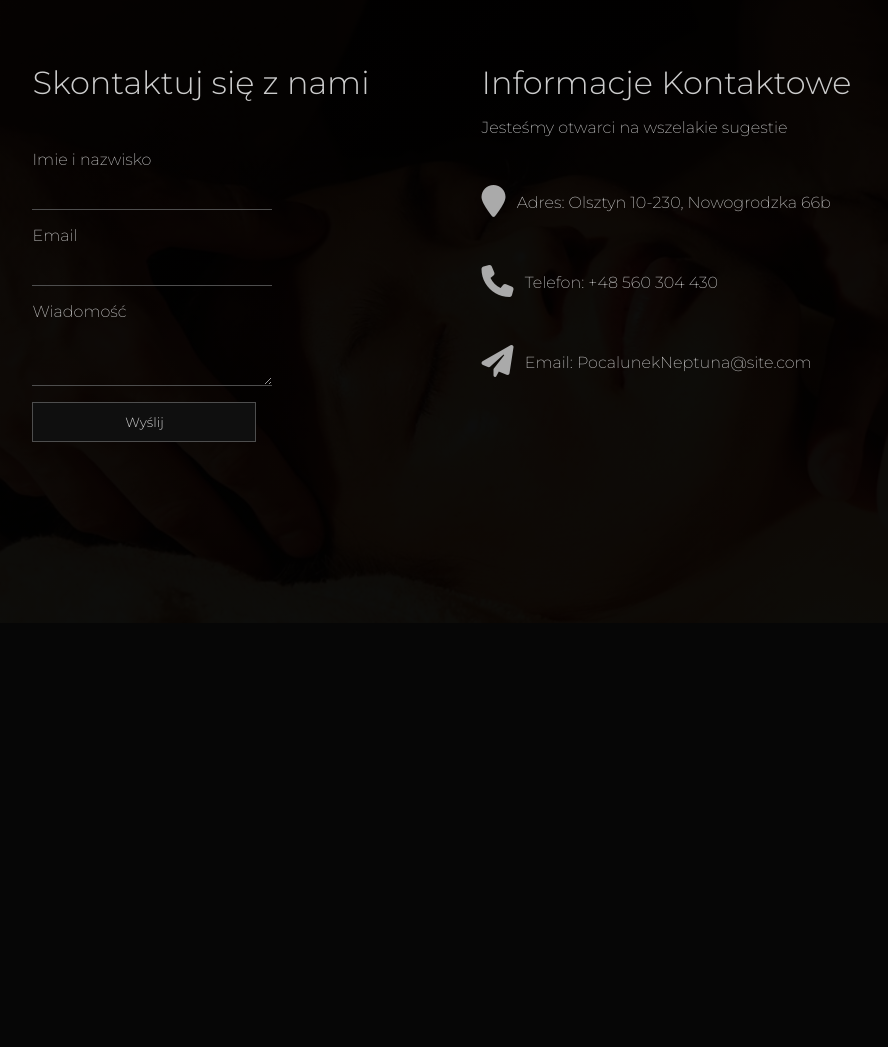
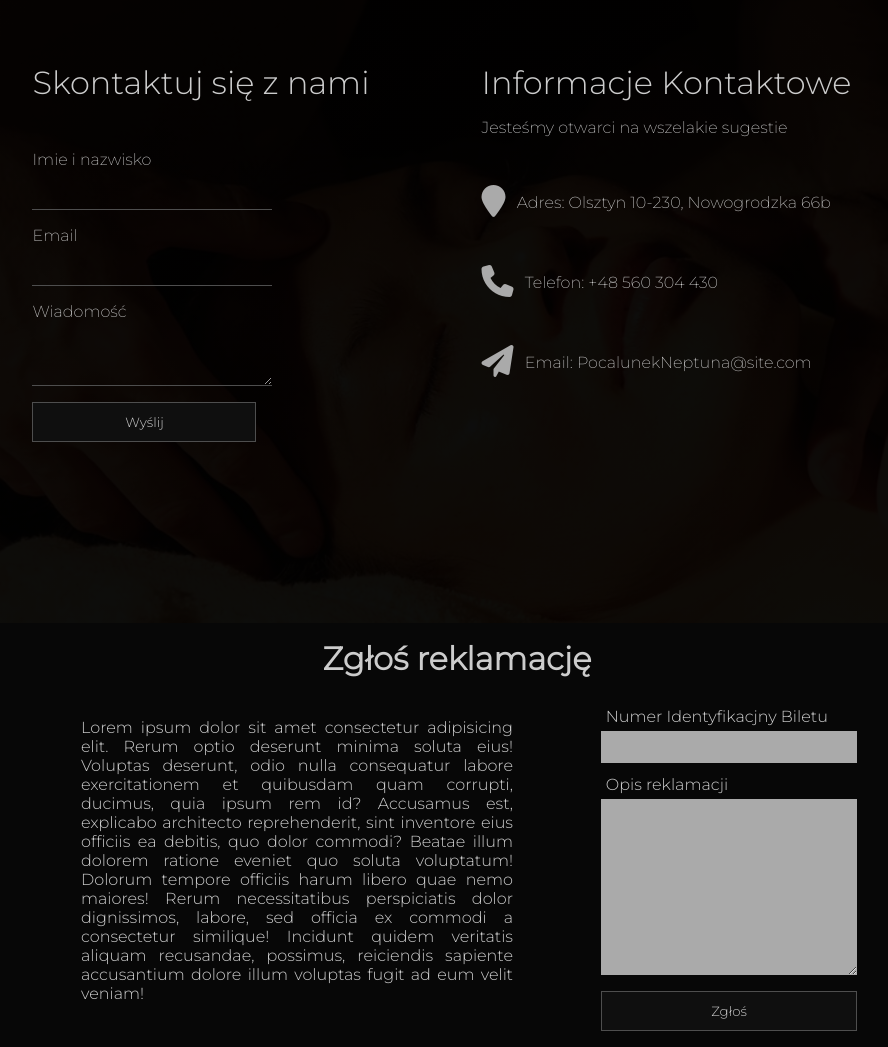
Before and after one commit to Vex0on/ICC_15_00, a Django app: page / in a window 1280 px wide. Shown: the part 3625-4672 px from the top of the page, without its empty margins (183-1071 px from the left). Before the commit the page ends 4248 px from the top, so only its background shows below. Run offline with Django 3.2, Linux system fonts and the light colour scheme.

Commit message:
add complaint form

```diff
--- a/SwimmingPoolSysProject/App/templates/App/index.html
+++ b/SwimmingPoolSysProject/App/templates/App/index.html
@@ -121,6 +121,27 @@
         </div>
     </section>
 
+    <section class="complaint" id="complaint">
+        <h5>Zgłoś reklamację</h5>
+        <div class="complaint-container">
+            <div class="complaint-information">
+                <p>
+                    Lorem ipsum dolor sit amet consectetur adipisicing elit. Rerum optio deserunt minima soluta eius! Voluptas deserunt, odio nulla consequatur labore exercitationem et quibusdam quam corrupti, ducimus, quia ipsum rem id?
+                    Accusamus est, explicabo architecto reprehenderit, sint inventore eius officiis ea debitis, quo dolor commodi? Beatae illum dolorem ratione eveniet quo soluta voluptatum! Dolorum tempore officiis harum libero quae nemo maiores!
+                    Rerum necessitatibus perspiciatis dolor dignissimos, labore, sed officia ex commodi a consectetur similique! Incidunt quidem veritatis aliquam recusandae, possimus, reiciendis sapiente accusantium dolore illum voluptas fugit ad eum velit veniam!
+                </p>
+            </div>
+            <form action="">
+                <label for="ticket-id">Numer Identyfikacjny Biletu</label>
+                <input type="text" name="ticket-id">
+                <label for="ticket-description">Opis reklamacji</label>
+                <textarea name="ticket-description" id="" cols="30" rows="10"></textarea>
+                <input type="submit" value="Zgłoś">
+            </form>
+        </div>
+
+    </section>
+
     <script src="{% static '/js/index.js' %}"></script>
 </body>
 
--- a/SwimmingPoolSysProject/static/css/index.css
+++ b/SwimmingPoolSysProject/static/css/index.css
@@ -306,3 +306,61 @@ input, textarea {
     padding: 8px;
     font-size: 1.2rem;
 }
+
+/* complaint */
+
+.complaint {
+    display: flex;
+    flex-direction: column;
+    color: #ccc;
+    justify-content: center;
+    align-items: center;
+    padding: 1rem;
+}
+
+.complaint > h5 {
+    font-size: 2rem;
+}
+
+.complaint-container {
+    display: flex;
+    margin-top: 1rem;
+    gap: 4rem;
+}
+
+.complaint-information {
+    width: 27rem;
+    padding: 1.5rem;
+    text-align: justify;
+}
+
+.complaint-container > form {
+    display: flex;
+    flex-direction: column;
+}
+
+.complaint-container > form > label {
+    padding: 0.3rem;
+    margin-top: 0.5rem;
+}
+
+.complaint-container > form > input, textarea {
+    color: #333;
+    background-color: #aaa;
+}
+
+.complaint-container > form > input[type="submit"] {
+    width: 16rem;
+    background-color: rgb(15, 15, 15);
+    border: rgb(78, 78, 78) solid 1px;
+    color: #ccc;
+    height: 2.5rem;
+    margin-top: 1rem;
+}
+
+.complaint-container > form > input[type="submit"]:hover {
+    color:rgb(15, 15, 15);
+    background-color: #ccc;
+    cursor: pointer;
+    transition: 0.5s;
+}
```
